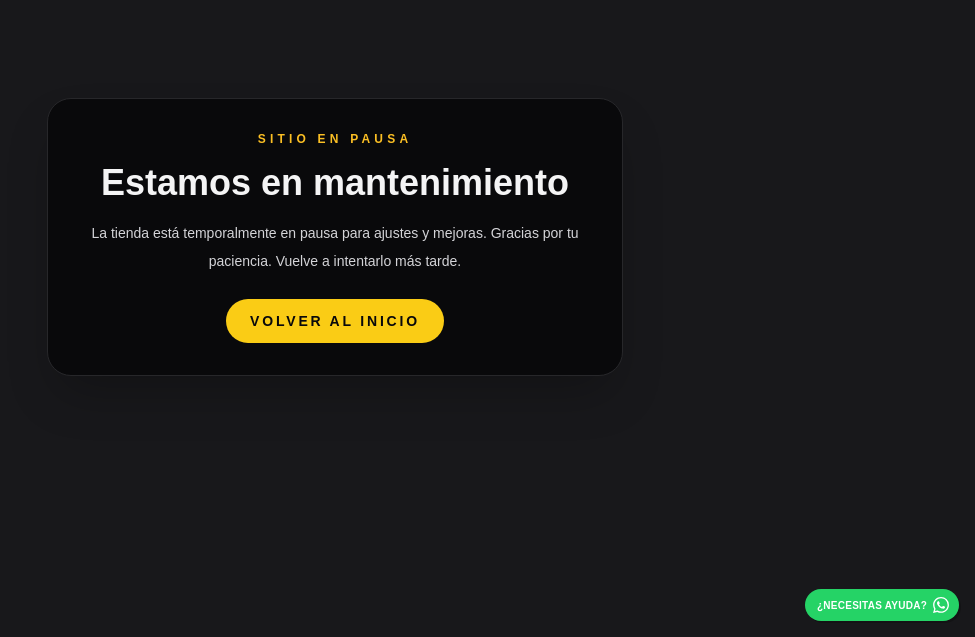
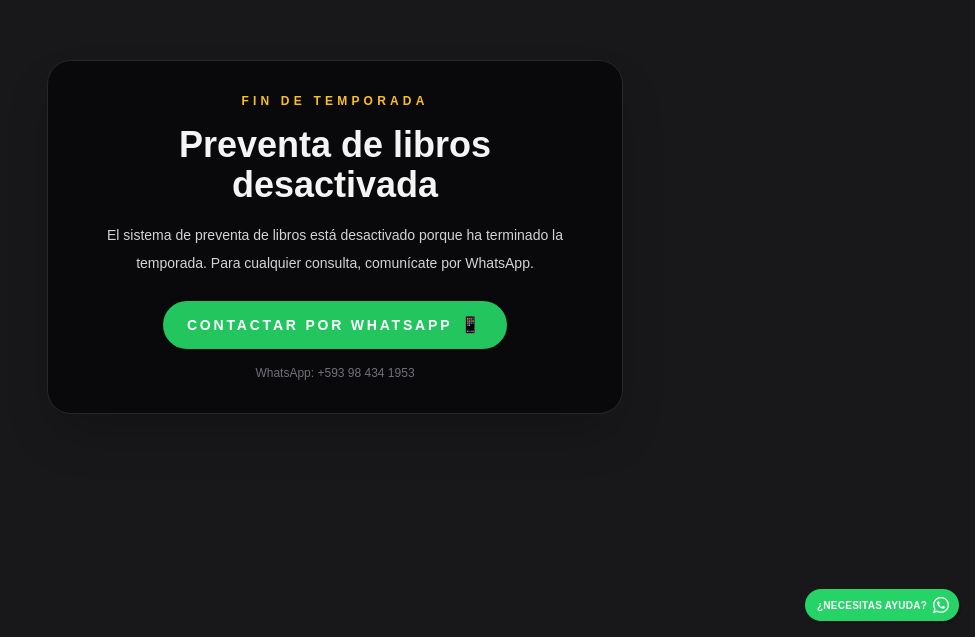
Before and after one commit to hacienda593/libros-la-crayola, a Next.js app: page /pausa in a window 1280 px wide. Shown: the part 163-800 px from the top of the page, without its empty margins (305-1280 px from the left). Built offline with nearby package versions, Linux system fonts and the light colour scheme.

Commit message:
Update page.tsx

```diff
--- a/app/pausa/page.tsx
+++ b/app/pausa/page.tsx
@@ -1,22 +1,27 @@
-import Link from "next/link";
+const WA_NUMBER = "593984341953";
+const WA_MESSAGE = "Hola! La preventa de libros está desactivada y quiero consultar sobre el fin de temporada.";
+const WA_URL = `https://wa.me/${WA_NUMBER}?text=${encodeURIComponent(WA_MESSAGE)}`;
 
 export const metadata = {
-  title: "La Crayola · Pausa",
-  description: "Aplicación en pausa por mantenimiento.",
+  title: "La Crayola · Preventa desactivada",
+  description: "Fin de temporada: preventa de libros desactivada. Consulta por WhatsApp.",
 };
 
 export default function PausaPage() {
   return (
     <main className="min-h-screen bg-zinc-900 text-zinc-100 flex items-center justify-center px-4">
       <div className="max-w-xl w-full bg-zinc-950/95 border border-zinc-800 rounded-3xl p-8 text-center shadow-2xl">
-        <p className="text-amber-400 uppercase text-xs font-bold tracking-[0.35em] mb-4">Sitio en pausa</p>
-        <h1 className="text-4xl font-black mb-4">Estamos en mantenimiento</h1>
+        <p className="text-amber-400 uppercase text-xs font-bold tracking-[0.35em] mb-4">Fin de temporada</p>
+        <h1 className="text-4xl font-black mb-4">Preventa de libros desactivada</h1>
         <p className="text-sm leading-7 text-zinc-300 mb-6">
-          La tienda está temporalmente en pausa para ajustes y mejoras. Gracias por tu paciencia. Vuelve a intentarlo más tarde.
+          El sistema de preventa de libros está desactivado porque ha terminado la temporada. Para cualquier consulta, comunícate por WhatsApp.
         </p>
-        <Link href="/" className="inline-flex items-center justify-center rounded-full bg-yellow-400 px-6 py-3 text-sm font-black uppercase tracking-[0.2em] text-zinc-950 hover:bg-yellow-300 transition-colors">
-          Volver al inicio
-        </Link>
+        <a href={WA_URL} target="_blank" rel="noreferrer"
+          className="inline-flex items-center justify-center gap-2 rounded-full bg-green-500 px-6 py-3 text-sm font-black uppercase tracking-[0.2em] text-white hover:bg-green-400 transition-colors">
+          Contactar por WhatsApp
+          <span className="text-base">📱</span>
+        </a>
+        <p className="mt-4 text-xs text-zinc-500">WhatsApp: +593 98 434 1953</p>
       </div>
     </main>
   );
```
